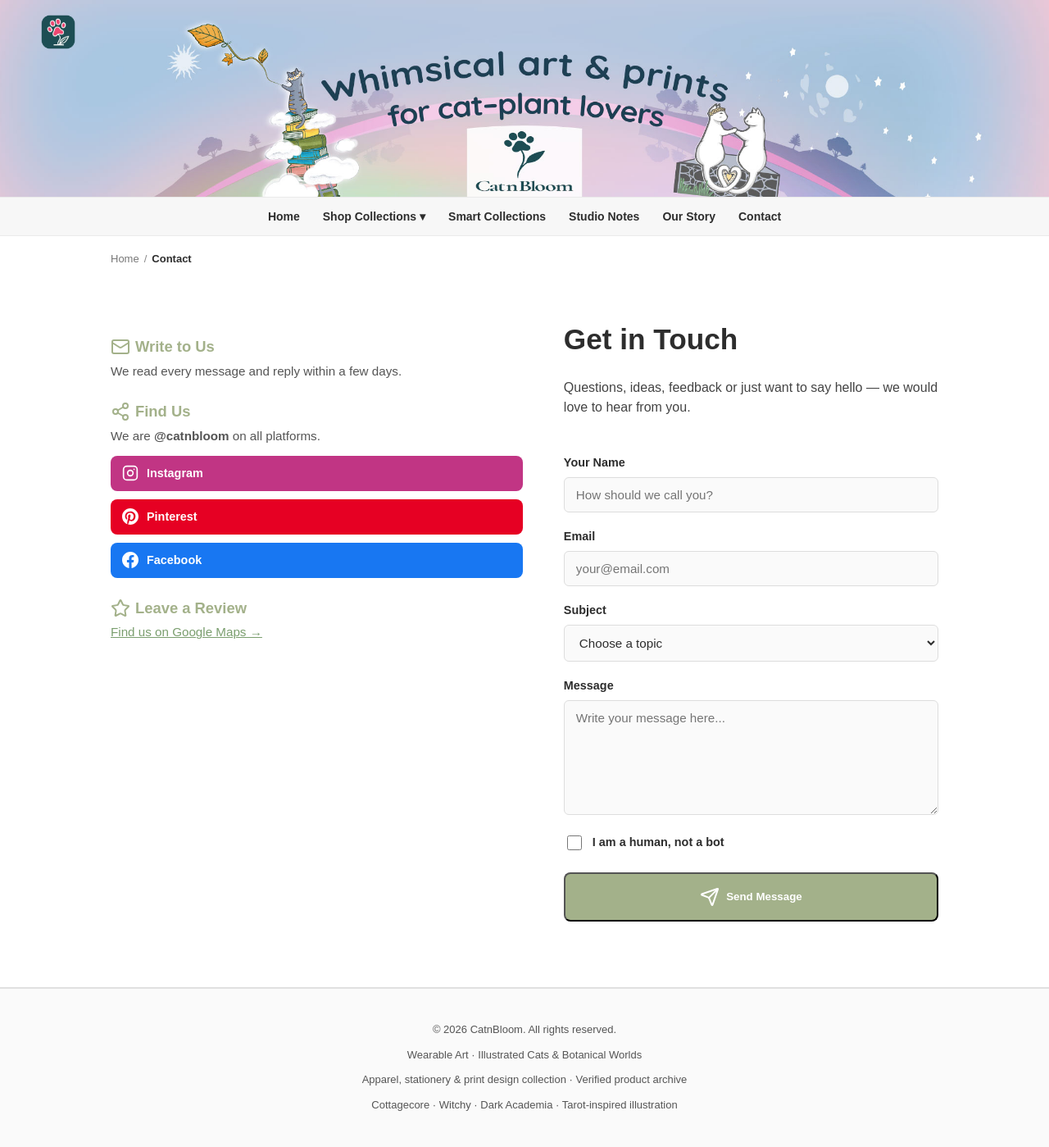
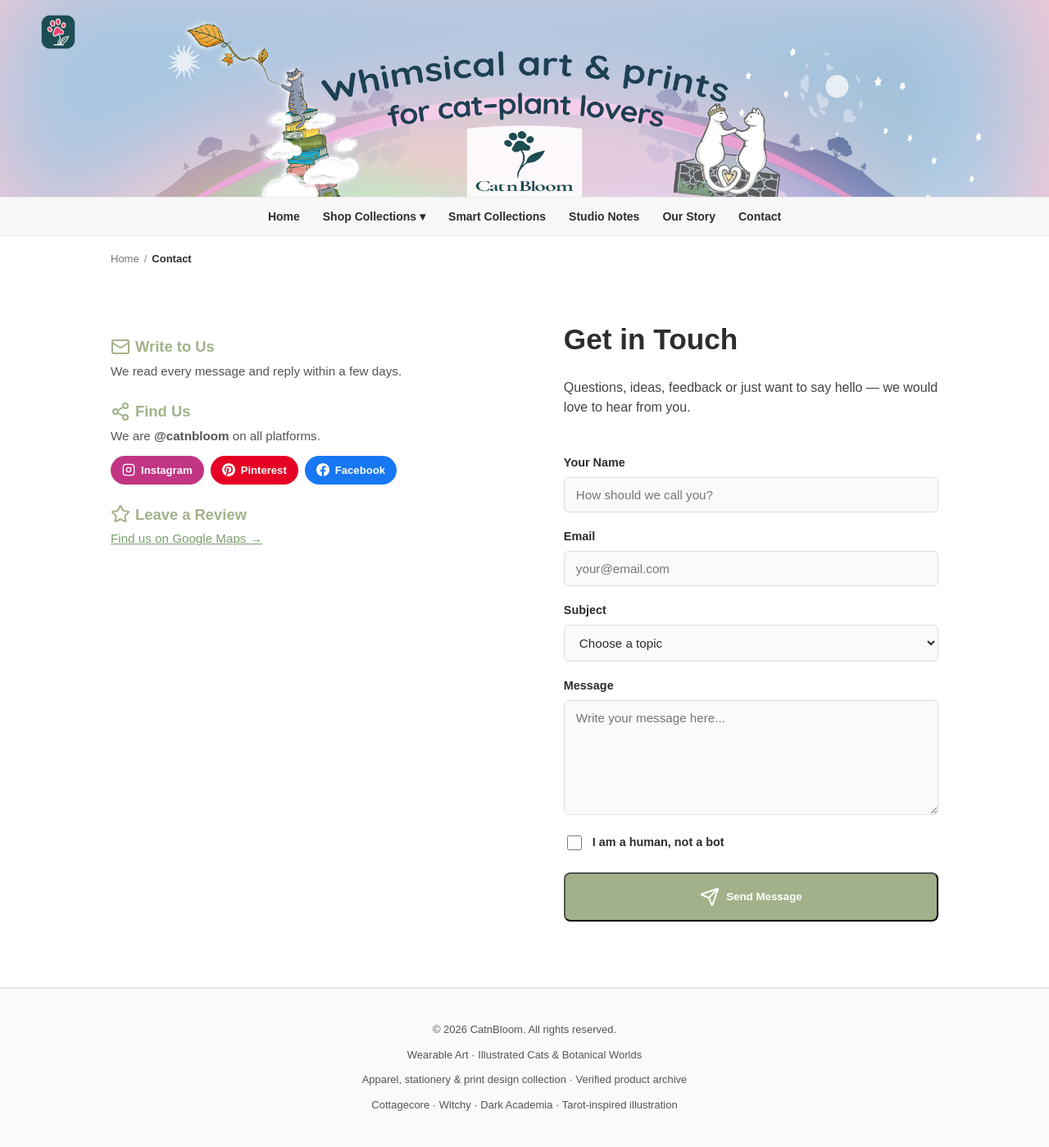
Before and after one commit to MarinPol/catnbloom.com, a Jekyll site: the page built from contact.md, in a window 1280 px wide. Shown: the whole page at 82% size. Built offline with Jekyll 4.4.1, drawn with Linux system fonts in a browser that asks for light colours; nearby versions of some CDN libraries.

Commit message:
Add files via upload

```diff
--- a/assets/css/style.css
+++ b/assets/css/style.css
@@ -975,31 +975,33 @@
 
 .contact-social-links {
   display: flex;
-  flex-direction: column;
-  gap: 10px;
+  flex-direction: row;
+  flex-wrap: wrap;
+  gap: 8px;
   margin-top: 12px;
 }
 
 .contact-social-btn {
-  display: flex;
+  display: inline-flex;
   align-items: center;
-  gap: 10px;
-  padding: 10px 14px;
-  border-radius: 8px;
+  gap: 7px;
+  padding: 7px 14px;
+  border-radius: 20px;
   text-decoration: none;
-  font-size: 0.9rem;
+  font-size: 0.82rem;
   font-weight: 600;
   color: #fff;
   transition: opacity 0.2s;
+  white-space: nowrap;
 }
 
 .contact-social-btn:hover {
-  opacity: 0.88;
+  opacity: 0.85;
 }
 
 .contact-social-btn svg {
-  width: 20px;
-  height: 20px;
+  width: 16px;
+  height: 16px;
   flex-shrink: 0;
 }
 
```
